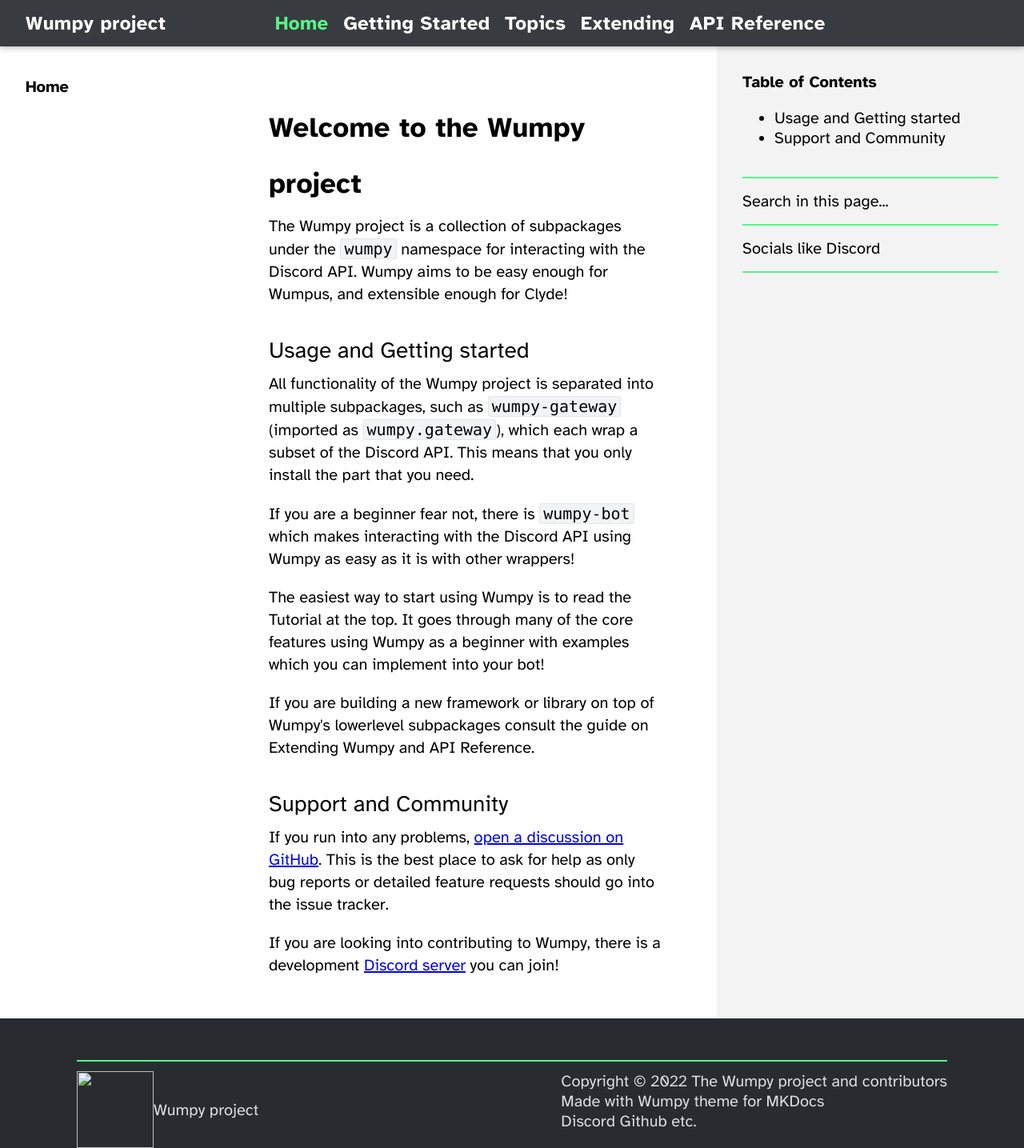
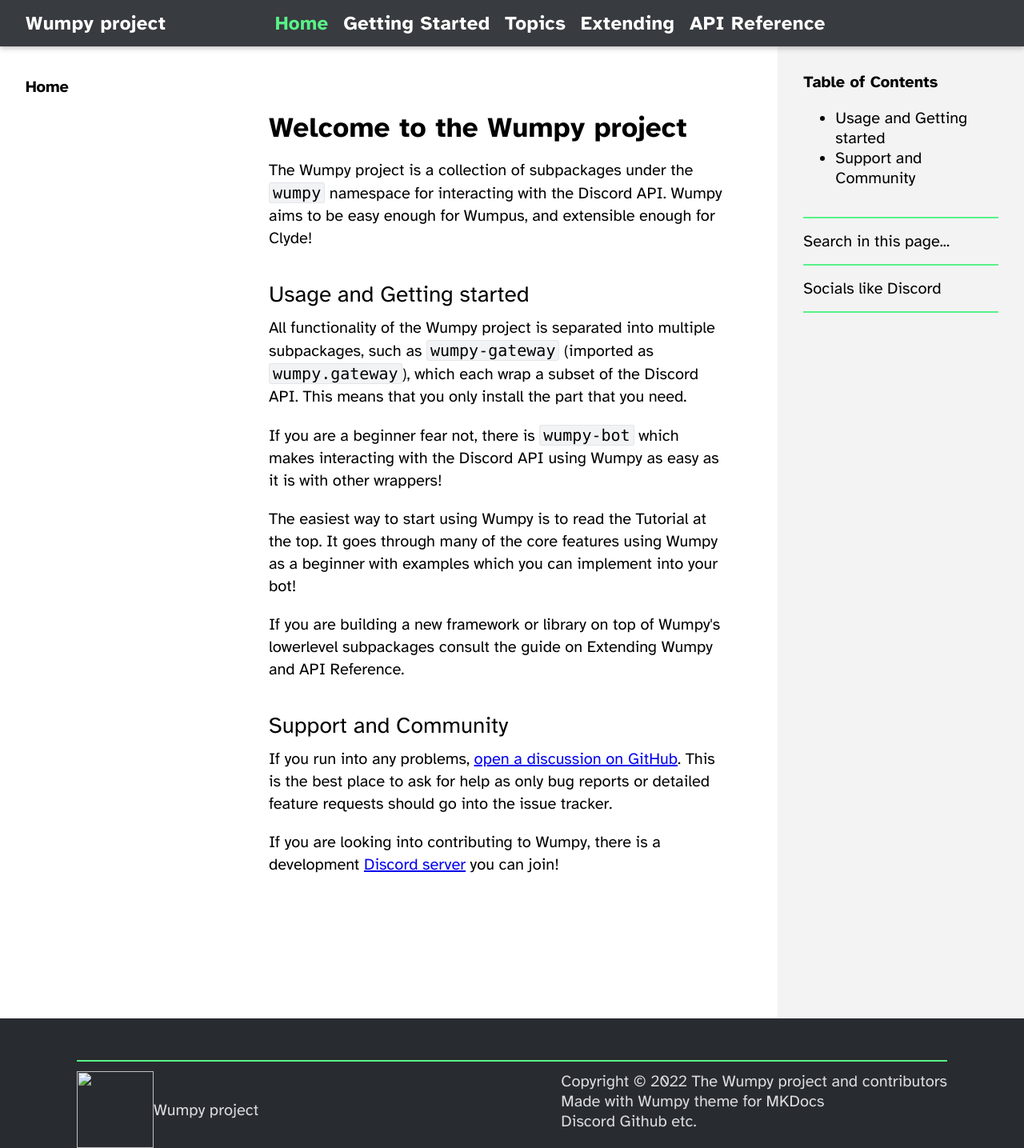
Before and after one commit to wumpyproject/docs, an MkDocs documentation site: the page built from docs/index.md, in a window 1280 px wide. Shown: the whole page at 80% size. Built offline with MkDocs 1.6.1, drawn with Linux system fonts in a browser that asks for light colours.

Commit message:
Rename ToC to right hand menu

```diff
--- a/theme/css/main.css
+++ b/theme/css/main.css
@@ -5,5 +5,5 @@
 @import "partials/footer.css";
 @import "partials/highlight.css";
 @import "partials/masthead.css";
+@import "partials/right-hand.css";
 @import "partials/sidebar.css";
-@import "partials/toc.css";
--- a/theme/css/partials/toc.css
+++ b/theme/css/partials/right-hand.css
@@ -1,10 +1,17 @@
 .right-hand {
+  display: flex;
+  justify-content: flex-start;
+
+  height: 100%;
   padding: 2rem;
 
-  min-width: 24rem;
-  height: 100%;
+  flex-grow: 1;
+  background-color: var(--toc-background);
+}
 
-  background-color: var(--toc-background);
+.right-hand-nav {
+  flex-grow: 1;
+  max-width: 30rem;
 }
 
 .right-hand-separator {
--- a/theme/main.html
+++ b/theme/main.html
@@ -10,6 +10,6 @@
   {% endblock %}
 
   {% block toc %}
-    {% include "partials/toc.html" %}
+    {% include "partials/right-hand.html" %}
   {% endblock %}
 {% endblock %}
--- /dev/null
+++ b/theme/partials/right-hand.html
@@ -0,0 +1,41 @@
+{% macro render_item(item) %}
+  <li>
+    <a class="normalize-link" href="{{ item.url|url }}">{{ item.title }}</a>
+    {% if item.children %}
+      <ul>
+        {% for child in item.children %}
+          {{ render_item(child)}}
+        {% endfor %}
+      </ul>
+    {% endif %}
+  </li>
+{% endmacro %}
+
+<div class="right-hand">
+  <nav class="right-hand-nav">
+    {% if page.toc and page.meta.toc|default(true) %}
+      <div class="right-hand-separator">
+        <strong>Table of Contents</strong>
+
+        <ul id="toc-list">
+          {% for item in page.toc %}
+            {% if item.level == 1 %}
+              {% for child in item.children %}
+                {{ render_item(child)}}
+              {% endfor %}
+
+            {% else %}
+              {{ render_item(item) }}
+            {% endif %}
+          {% endfor %}
+        </ul>
+      </div>
+    {% else %}
+      <div class="right-hand-separator"></div>
+    {% endif %}
+
+    <div class="right-hand-separator">Search in this page...</div>
+
+    <div class="right-hand-separator">Socials like Discord</div>
+  </nav>
+</div>
--- a/theme/partials/toc.html
+++ /dev/null
@@ -1,39 +0,0 @@
-{% macro render_item(item) %}
-  <li>
-    <a class="normalize-link" href="{{ item.url|url }}">{{ item.title }}</a>
-    {% if item.children %}
-      <ul>
-        {% for child in item.children %}
-          {{ render_item(child)}}
-        {% endfor %}
-      </ul>
-    {% endif %}
-  </li>
-{% endmacro %}
-
-<nav class="right-hand">
-  {% if page.toc and page.meta.toc|default(true) %}
-    <div class="right-hand-separator">
-      <strong>Table of Contents</strong>
-
-      <ul id="toc-list">
-        {% for item in page.toc %}
-          {% if item.level == 1 %}
-            {% for child in item.children %}
-              {{ render_item(child)}}
-            {% endfor %}
-
-          {% else %}
-            {{ render_item(item) }}
-          {% endif %}
-        {% endfor %}
-      </ul>
-    </div>
-  {% else %}
-    <div class="right-hand-separator"></div>
-  {% endif %}
-
-  <div class="right-hand-separator">Search in this page...</div>
-
-  <div class="right-hand-separator">Socials like Discord</div>
-</nav>
```
